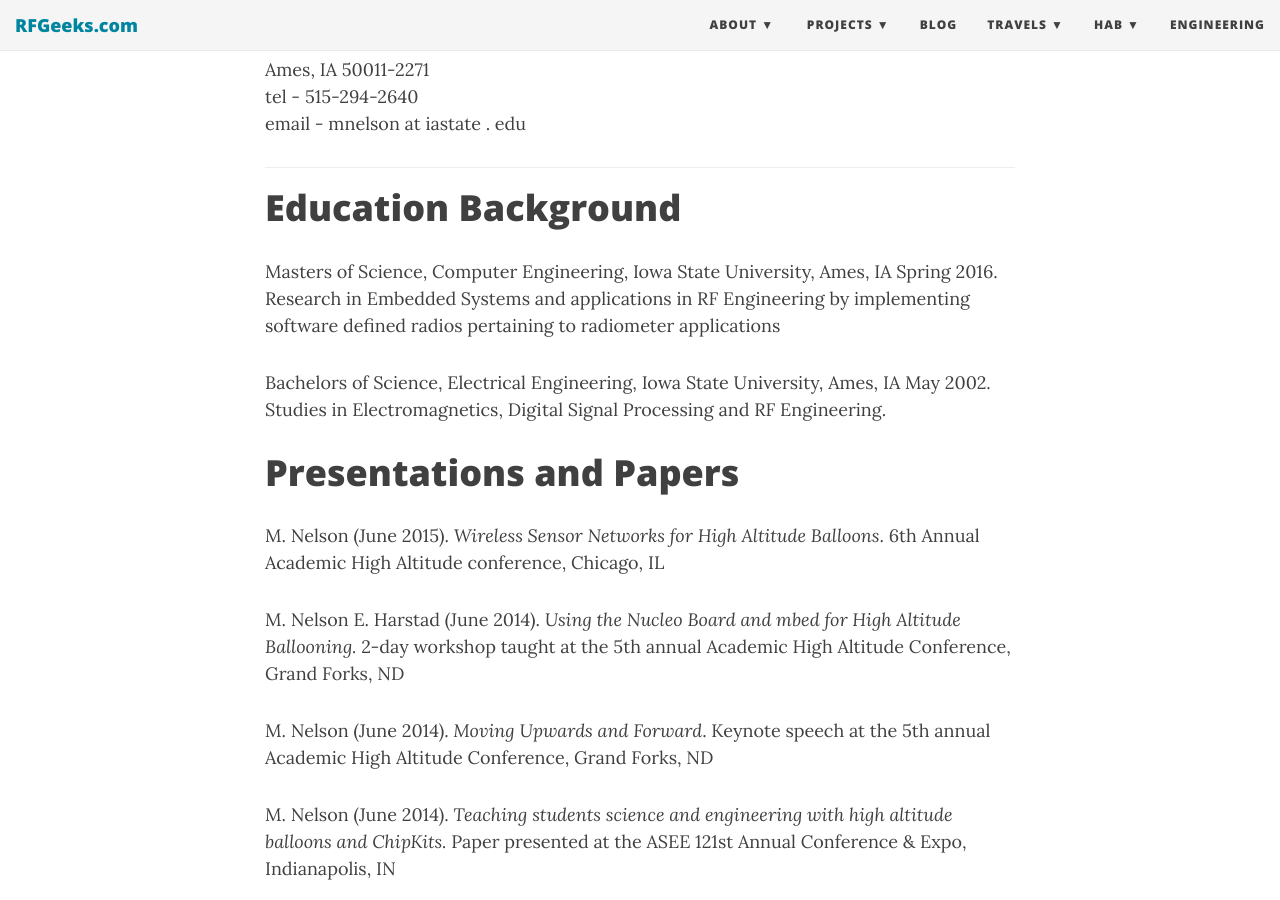
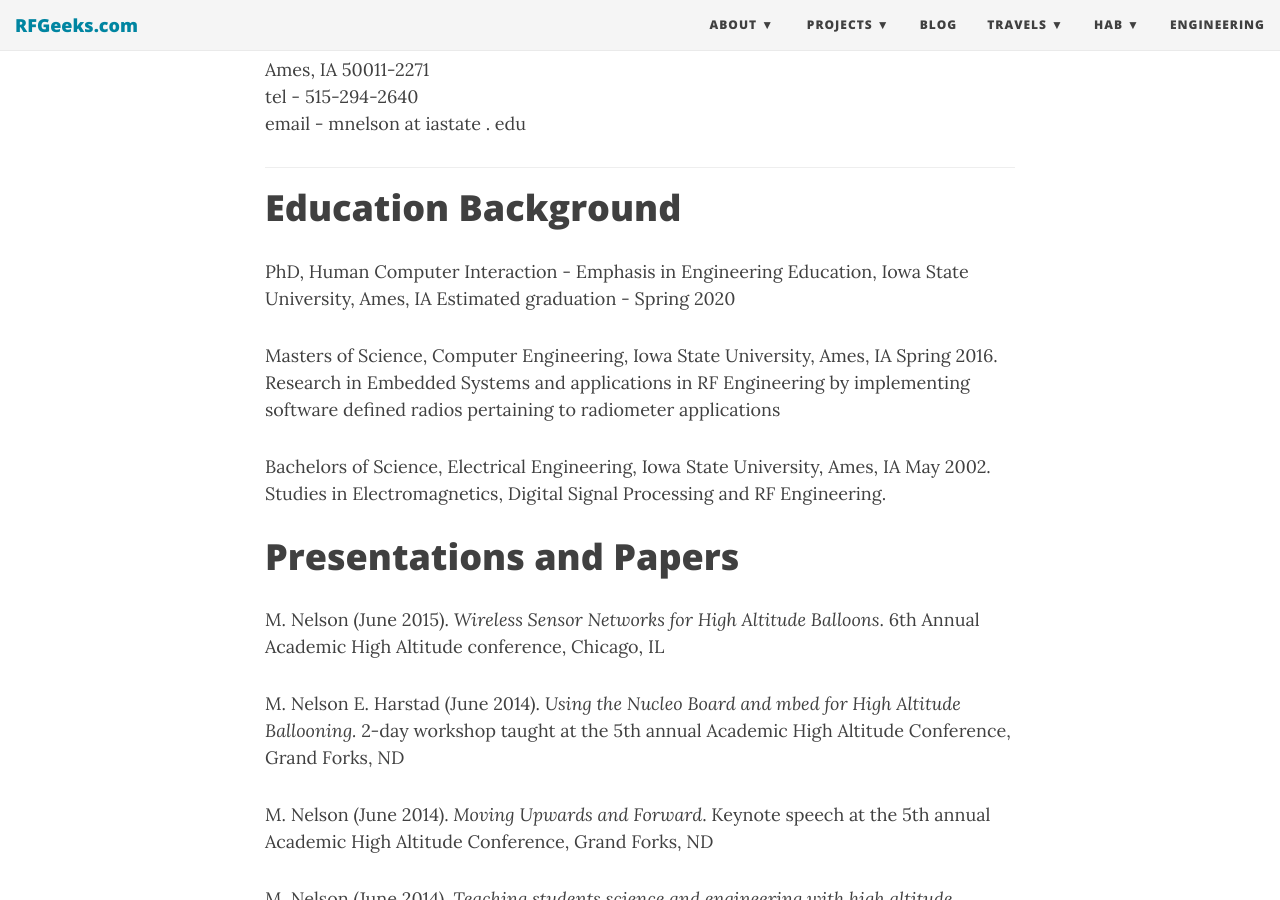
Before and after one commit to matgyver/matgyver.github.com, a Jekyll site: the page built from aboutme.md, in a window 1280 px wide and 900 px high, scrolled down 506 px. Built offline with Jekyll 4.4.1, drawn with Linux system fonts in a browser that asks for light colours; nearby versions of some CDN libraries.

Commit message:
update to CV

```diff
--- a/aboutme.md
+++ b/aboutme.md
@@ -18,6 +18,8 @@ email - mnelson at iastate . edu
 
 Education Background
 ====================
+
+PhD, Human Computer Interaction - Emphasis in Engineering Education, Iowa State University, Ames, IA  Estimated graduation - Spring 2020
 
 Masters of Science, Computer Engineering, Iowa State University, Ames, IA  Spring 2016.  Research in Embedded Systems and applications in RF Engineering by implementing software defined radios pertaining to radiometer applications
 
```
